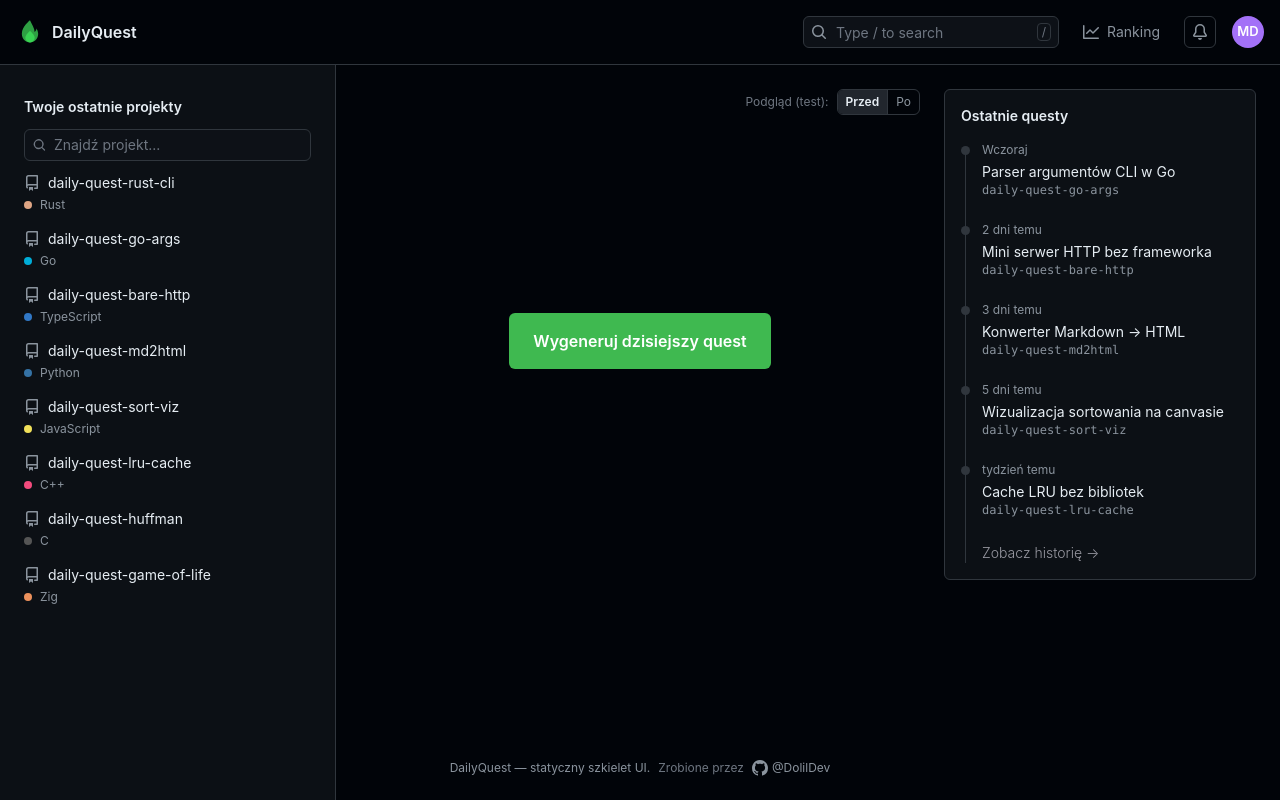
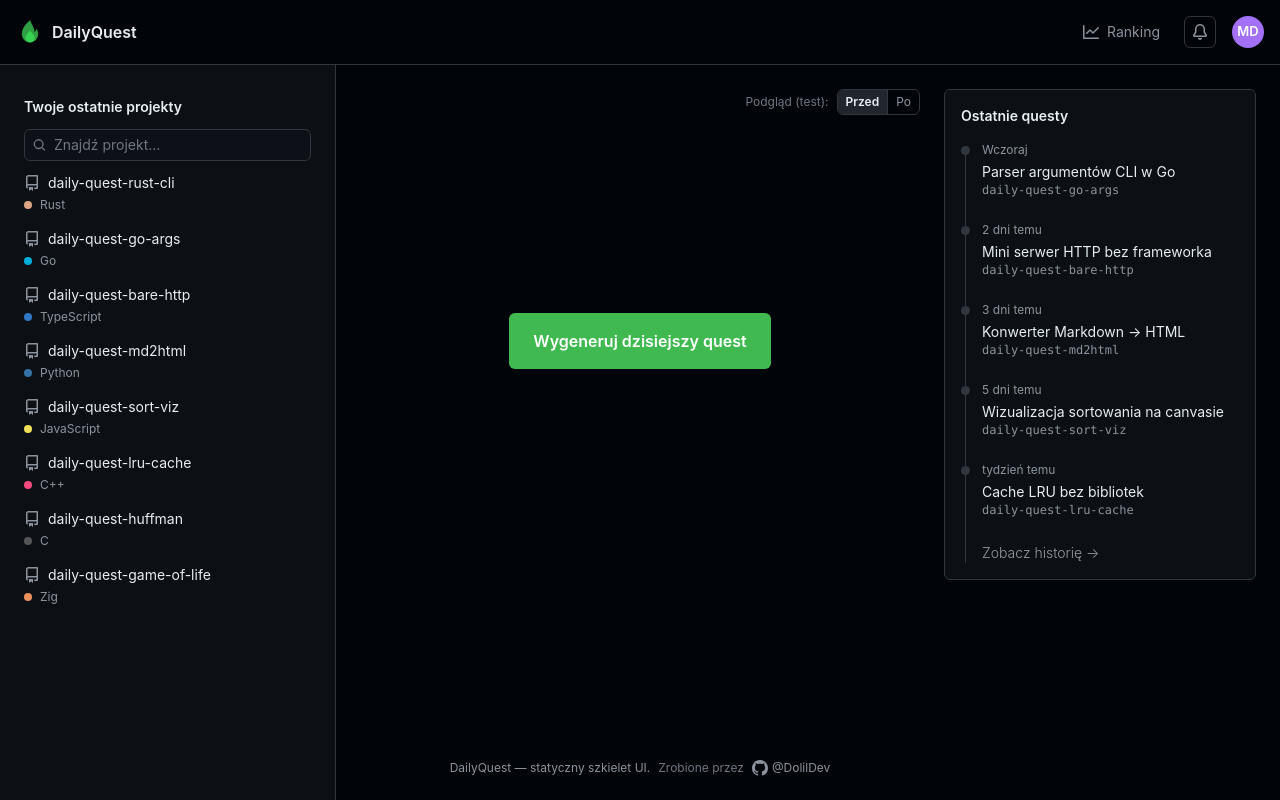
Before and after one commit to DolilDev/NewRepoEveryDay, a Next.js app: page / in a window 1280 px wide. Built offline with nearby package versions, Linux system fonts and the light colour scheme.

Commit message:
Usuń wyszukiwarkę z navbara

```diff
--- a/components/Header.tsx
+++ b/components/Header.tsx
@@ -10,14 +10,6 @@ function FlameLogo() {
     <svg width="28" height="28" viewBox="0 0 24 24" fill="none" aria-hidden className="shrink-0">
       <path d="M12 2C12 2 5 7.5 5 13.5C5 17.6421 8.13401 21 12 21C15.866 21 19 17.6421 19 13.5C19 11 17.5 9 17.5 9C17.5 11 16 12 16 12C16 9 13.5 5.5 12 2Z" fill="#2ea043" />
       <path d="M12 21C9.79086 21 8 19.2091 8 17C8 14.5 12 11 12 11C12 11 16 14.5 16 17C16 19.2091 14.2091 21 12 21Z" fill="#39d353" />
-    </svg>
-  );
-}
-
-function SearchIcon() {
-  return (
-    <svg width="16" height="16" viewBox="0 0 16 16" fill="currentColor" aria-hidden>
-      <path d="M10.68 11.74a6 6 0 0 1-7.922-8.982 6 6 0 0 1 8.982 7.922l3.04 3.04a.749.749 0 0 1-.326 1.275.749.749 0 0 1-.734-.215ZM11.5 7a4.499 4.499 0 1 0-8.997 0A4.499 4.499 0 0 0 11.5 7Z" />
     </svg>
   );
 }
@@ -53,26 +45,8 @@ export default function Header() {
           <span>DailyQuest</span>
         </Link>
 
-        {/* Prawa strona: wyszukiwarka → Ranking → dzwonek → avatar */}
+        {/* Prawa strona: Ranking → dzwonek → avatar */}
         <div className="flex items-center gap-4">
-          {/* Wyszukiwarka (ozdobna) */}
-          <div className="relative hidden md:block">
-            <span className="pointer-events-none absolute left-2 top-1/2 -translate-y-1/2 text-gh-muted">
-              <SearchIcon />
-            </span>
-            <input
-              type="text"
-              readOnly
-              disabled
-              placeholder="Type / to search"
-              aria-label="Szukaj (wkrótce)"
-              className="h-8 w-64 cursor-default rounded-md border border-gh-border bg-gh-bg pl-8 pr-8 text-sm text-gh-text placeholder:text-gh-subtle focus:outline-none"
-            />
-            <span className="pointer-events-none absolute right-2 top-1/2 -translate-y-1/2 rounded border border-gh-border px-1 text-xs text-gh-subtle">
-              /
-            </span>
-          </div>
-
           {/* Zakładka Ranking — element nawigacji navbara */}
           <Link
             href="/leaderboard"
```
